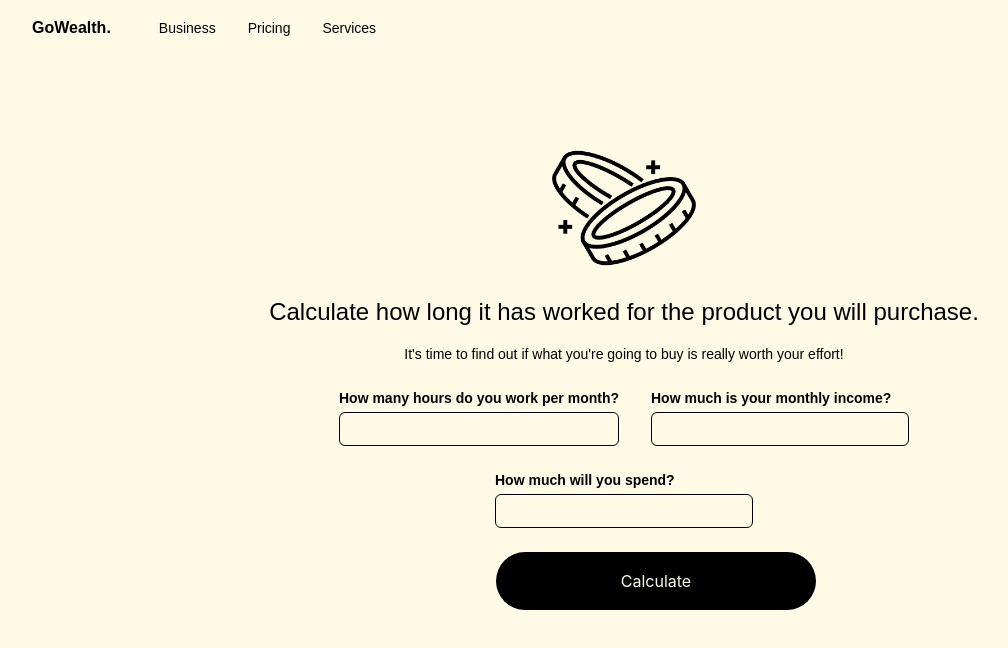
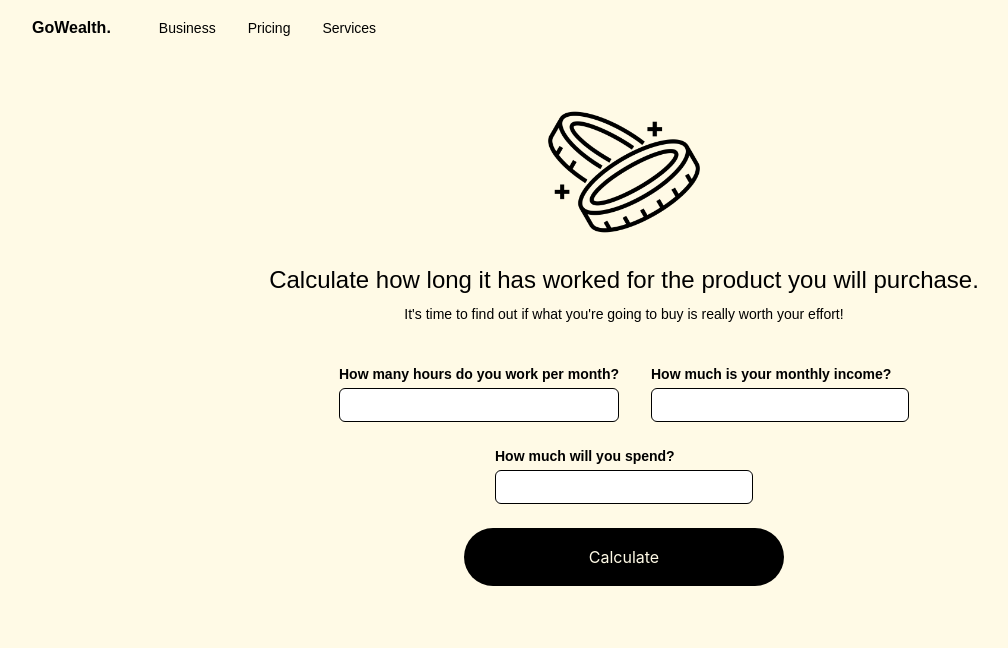
Before and after one commit to tugbayilmaz01/go-wealth, a React (Create React App) app: page /calculation in a window 1280 px wide. Shown: the top 648 px of the page, without its empty margins (16-1024 px from the left). Built offline with nearby package versions, Linux system fonts and the light colour scheme.

Commit message:
fix(ui): calculation cards ui edited

```diff
--- a/src/pages/CalculationCard.js
+++ b/src/pages/CalculationCard.js
@@ -4,17 +4,17 @@ import coinPhoto from "../../src/assets/images/coin.png";
 const CalculationCard = () => {
   return (
     <>
-      <div className="h-screen background-color flex flex-col pt-20 items-center">
+      <div className="h-screen background-color flex flex-col pt-10 items-center">
         <img src={coinPhoto} alt="home-page-pic" className="h-1/5 pr-34" />
         <div className="poppins text-2xl pt-4">
           Calculate how long it has worked for the product you will purchase.
         </div>
-        <div className="poppins text-sm mt-4">
+        <div className="poppins text-sm mt-2">
           It's time to find out if what you're going to buy is really worth your
           effort!
         </div>
 
-        <div className="flex flex-row mt-6">
+        <div className="flex flex-row mt-10">
           <div className="flex flex-col mr-8">
             <label
               className="poppins text-sm font-semibold"
@@ -26,7 +26,7 @@ const CalculationCard = () => {
               type="number"
               id="monthlyHours"
               name="monthlyHours"
-              className="p-1 border border-black rounded-md mt-1 background-color"
+              className="p-1 border border-black rounded-md mt-1 calculate-input"
             />
           </div>
 
@@ -41,7 +41,7 @@ const CalculationCard = () => {
               type="number"
               id="monthlyEarnings"
               name="monthlyEarnings"
-              className="p-1 border border-black rounded-md mt-1 background-color"
+              className="p-1 border border-black rounded-md mt-1 calculate-input"
             />
           </div>
         </div>
@@ -57,10 +57,10 @@ const CalculationCard = () => {
             type="number"
             id="expenditure"
             name="expenditure"
-            className="p-1 border border-black rounded-md mt-1 background-color"
+            className="p-1 border border-black rounded-md mt-1 calculate-input"
           />
         </div>
-        <button className="started-button p-4 ml-16 mt-6 rounded-full w-1/4">
+        <button className="started-button p-4 mt-6 rounded-full w-1/4">
           Calculate
         </button>
       </div>
```
